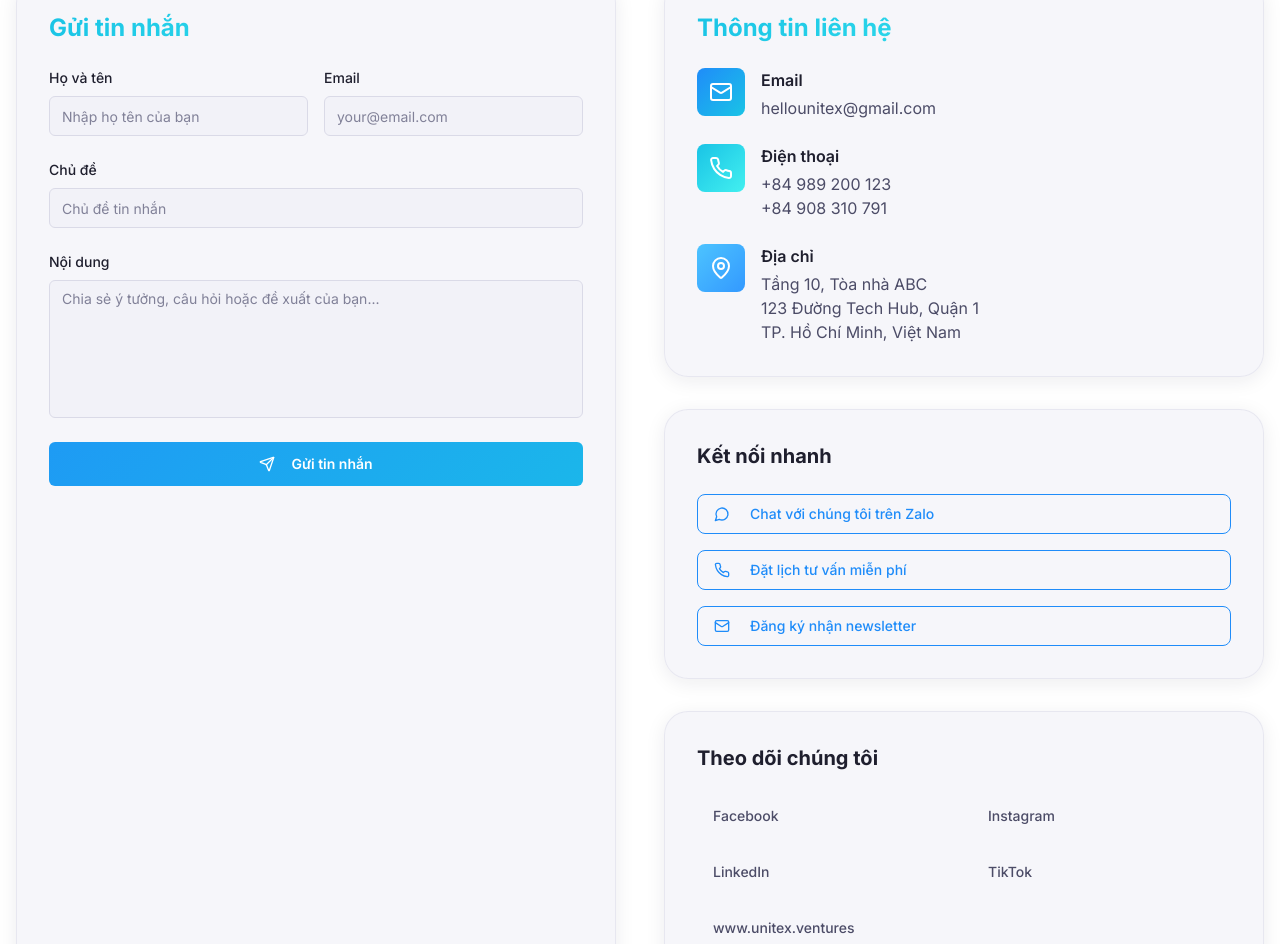
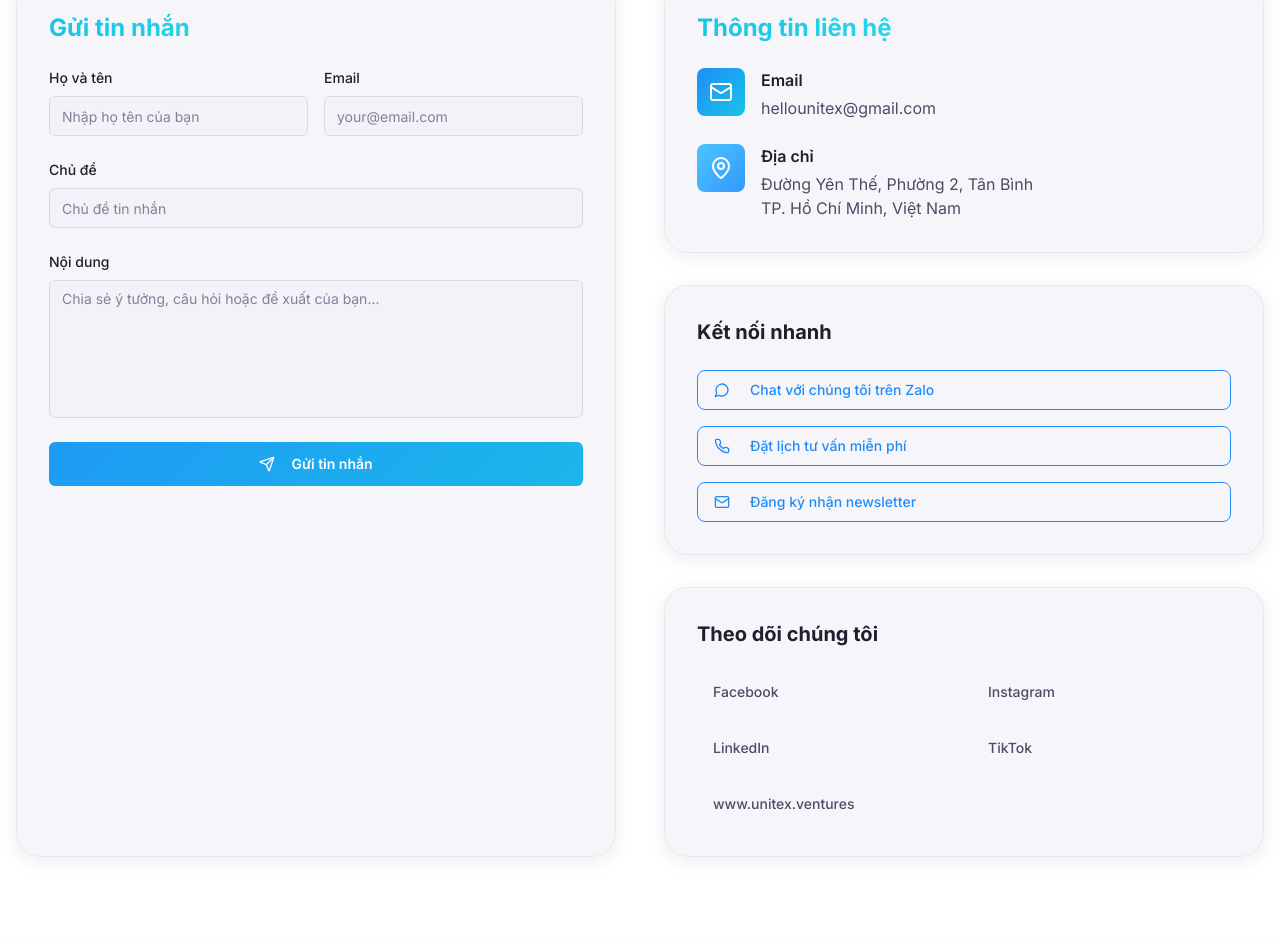
Before and after one commit to leotran-org/unitex, a React (Vite) app: page / in a window 1280 px wide. Shown: the part 5640-6584 px from the top of the page. Built offline with nearby package versions, Linux system fonts and the light colour scheme.

Commit message:
fine tune: update contact

```diff
--- a/src/components/Contact.tsx
+++ b/src/components/Contact.tsx
@@ -90,25 +90,13 @@ const Contact = () => {
                 </div>
 
                 <div className="flex items-start space-x-4">
-                  <div className="w-12 h-12 rounded-lg bg-gradient-secondary flex items-center justify-center flex-shrink-0">
-                    <Phone className="w-6 h-6 text-primary-foreground" />
-                  </div>
-                  <div>
-                    <h4 className="font-semibold text-foreground mb-1">Điện thoại</h4>
-                    <p className="text-foreground-secondary">+84 989 200 123</p>
-                    <p className="text-foreground-secondary">+84 908 310 791</p>
-                  </div>
-                </div>
-
-                <div className="flex items-start space-x-4">
                   <div className="w-12 h-12 rounded-lg bg-gradient-accent flex items-center justify-center flex-shrink-0">
                     <MapPin className="w-6 h-6 text-primary-foreground" />
                   </div>
                   <div>
                     <h4 className="font-semibold text-foreground mb-1">Địa chỉ</h4>
                     <p className="text-foreground-secondary">
-                      Tầng 10, Tòa nhà ABC<br />
-                      123 Đường Tech Hub, Quận 1<br />
+                      Đường Yên Thế, Phường 2, Tân Bình<br />
                       TP. Hồ Chí Minh, Việt Nam
                     </p>
                   </div>
```
